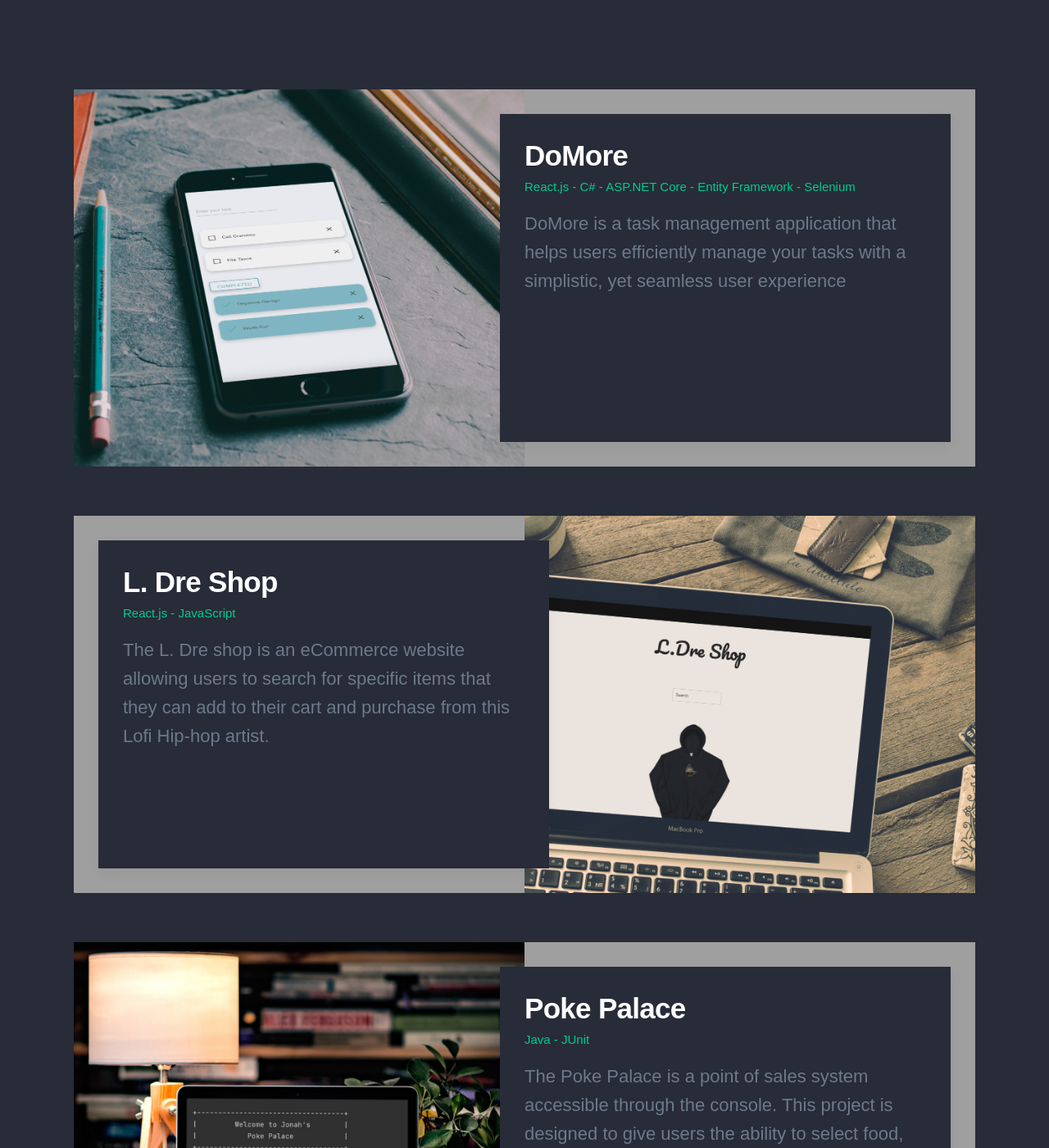
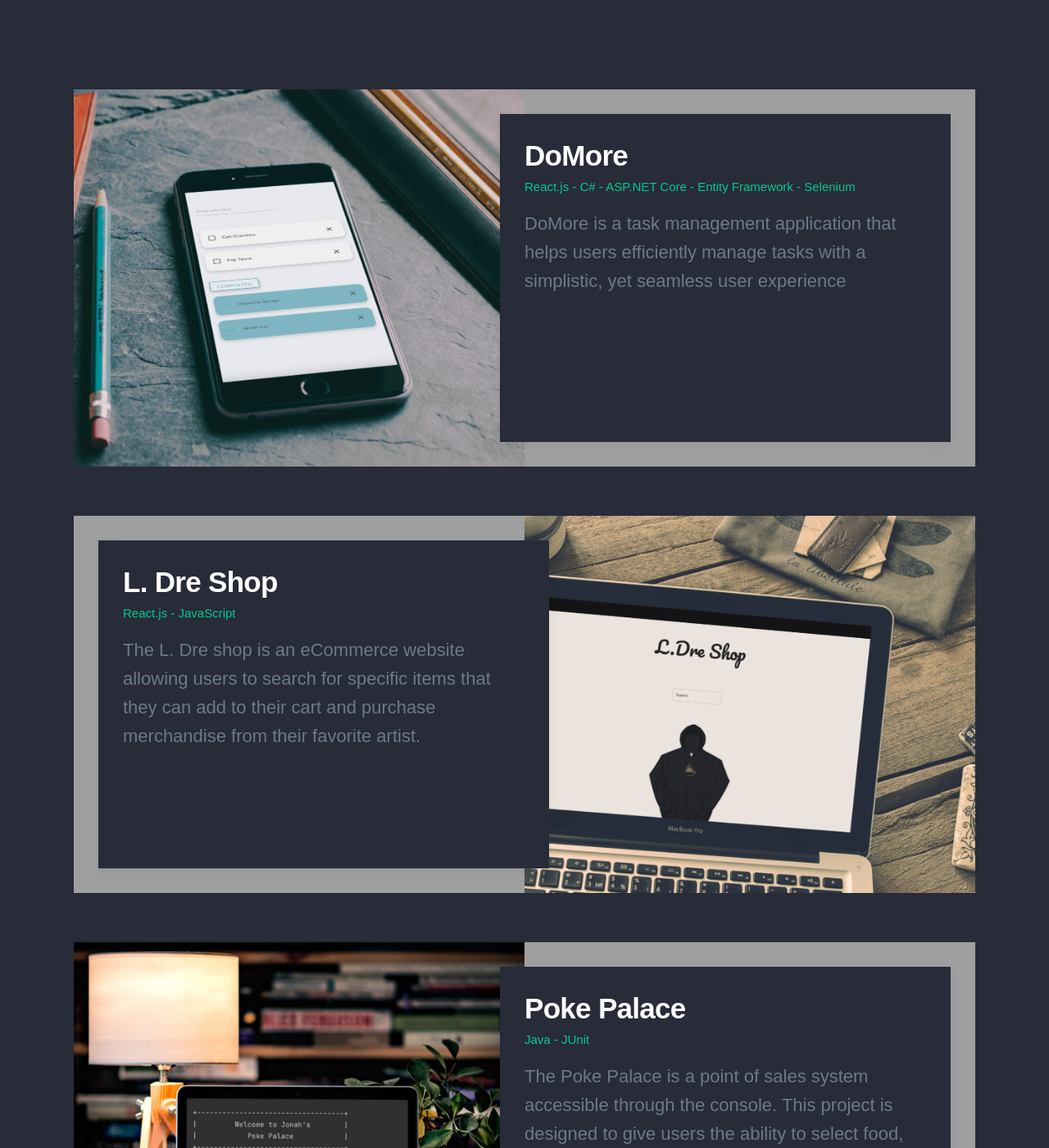
Before and after one commit to jonahpena/jonahpena.github.io, a Jekyll site: the page index.html, which Jekyll copies as it is, in a window 1280 px wide and 1400 px high, scrolled down 803 px. Shown: the whole window at 82% size. Built offline with Jekyll 4.4.1, drawn with Linux system fonts in a browser that asks for light colours; nearby versions of some CDN libraries; some web fonts are replaced.

```diff
--- a/_data/settings.yml
+++ b/_data/settings.yml
@@ -150,7 +150,7 @@ font_settings:
     letter_spacing: 0
 
 advanced_settings:
-  ajax_loading: true
+  ajax_loading: false
   analytics_code: ""
   custom_styles: ""
   header_js: ""
--- a/index.html
+++ b/index.html
@@ -250,7 +250,7 @@
 								<h2 class="post__title"><a href="/project/DoMore">DoMore</a></h2>
 								<p class="post__subtitle">React.js - C# - ASP.NET Core - Entity Framework - Selenium</p>
 								<p class="post__description">DoMore is a task management application that helps users
-									efficiently manage your tasks with a simplistic, yet seamless user experience</p>
+									efficiently manage tasks with a simplistic, yet seamless user experience</p>
 							</div>
 						</div>
 
@@ -296,8 +296,9 @@
 								<h2 class="post__title"><a href="/project/eCommerce">L. Dre Shop</a></h2>
 								<p class="post__subtitle">React.js - JavaScript</p>
 								<p class="post__description">The L. Dre shop is an eCommerce website allowing users to
-									search for specific items that they can add to their cart and purchase from this
-									Lofi Hip-hop artist.</p>
+									search for specific items that they can add to their cart and purchase merchandise
+									from their
+									favorite artist.</p>
 							</div>
 						</div>
 
```
Also changed, not shown: other parts of index.html (+1 -1 lines), 1 other file.
